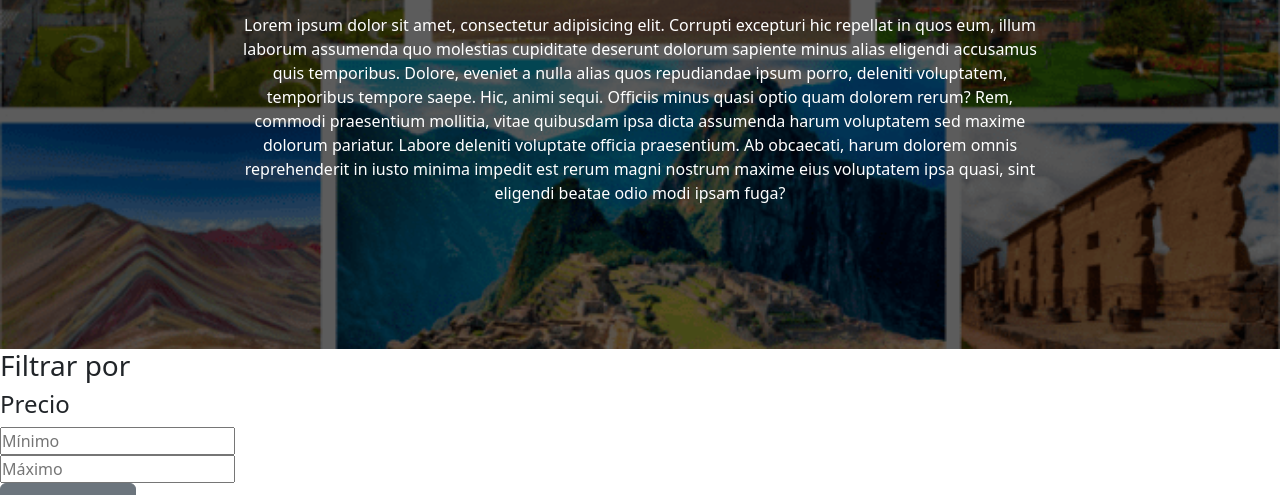
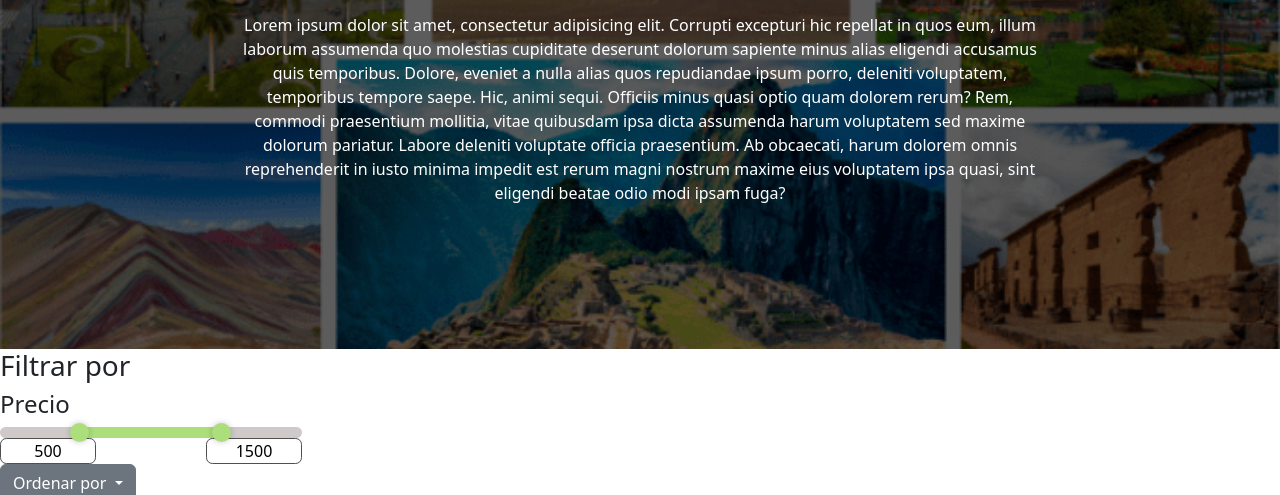
Before and after one commit to AlexandraRamirezz/Hecho-en-Peru, a plain HTML site: page pages/catalogo.html in a window 1280 px wide. Shown: the part 245-740 px from the top of the page. Drawn offline with nearby package versions, Linux system fonts and the light colour scheme.

Commit message:
G - Añadí Range Slider al filtro de catálogo

```diff
--- /dev/null
+++ b/js/catalogo.js
@@ -0,0 +1,41 @@
+//Range slider
+
+const rangeInput = document.querySelectorAll(".range-input input"), priceInput = document.querySelectorAll(".price-input input"), range = document.querySelector(".slider .progress");
+
+let priceGap = 50;
+
+priceInput.forEach(input =>{
+    input.addEventListener("input", e=>{
+        let minPrice = parseInt(priceInput[0].value),
+        maxPrice = parseInt(priceInput[1].value);
+
+        if((maxPrice - minPrice >= priceGap) && maxPrice <= rangeInput[1].max){
+            if(e.target.className === "precio_minimo"){
+                rangeInput[0].value = minPrice;
+                range.style.left = ((minPrice/rangeInput[0].max)*100) + "%";
+            }else{
+                rangeInput[1].value = maxPrice;
+                range.style.right = 100 - (maxPrice / rangeInput[1].max) * 100 + "%";
+            }
+        }
+    });
+});
+
+rangeInput.forEach(input =>{
+    input.addEventListener("input", e =>{
+        let minVal = parseInt(rangeInput[0].value), maxVal = parseInt(rangeInput[1].value);
+
+        if((maxVal - minVal) < priceGap){
+            if(e.target.className === "range-min"){
+                rangeInput[0].value = maxVal - priceGap;
+            }else{
+                rangeInput[1].value = minVal + priceGap;
+            }
+        }else{
+            priceInput[0].value = minVal;
+            priceInput[1].value = maxVal;
+            range.style.left = ((minVal / rangeInput[0].max) * 100) + "%";
+            range.style.right = 100 - (maxVal/rangeInput[1].max)*100 + "%";
+        }
+    });
+});
--- a/pages/catalogo.html
+++ b/pages/catalogo.html
@@ -75,8 +75,17 @@
                 <h3>Filtrar por</h3>
                 <div class="f-precio">
                     <h4>Precio</h4>
-                    <input type="number" id="precio_minimo" placeholder="Mínimo">
-                    <input type="number" id="precio_maximo" placeholder="Máximo">
+                    <div class="slider">
+                        <div class="progress"></div>
+                    </div>
+                    <div class="range-input">
+                        <input type="range" class="range-min" min="10" max="2000" value="500" step="10" style="cursor:pointer">
+                        <input type="range" class="range-max" min="10" max="2000" value="1500" step="10" style="cursor:pointer">
+                    </div>
+                    <div class="price-input">
+                        <input type="number" class="precio_minimo" placeholder="Mínimo" value="500">
+                        <input type="number" class="precio_maximo" placeholder="Máximo" value="1500">
+                    </div>
                 </div>
 
                 <div class="f-ordenar-por dropdown">
@@ -292,6 +301,7 @@
         </div>
     </footer>
 
+
     <script src="https://unpkg.com/aos@2.3.1/dist/aos.js"></script>
     <script>
         AOS.init();
@@ -300,5 +310,6 @@
     <script src="https://cdn.jsdelivr.net/npm/bootstrap@5.3.0-alpha1/dist/js/bootstrap.bundle.min.js"
         integrity="sha384-w76AqPfDkMBDXo30jS1Sgez6pr3x5MlQ1ZAGC+nuZB+EYdgRZgiwxhTBTkF7CXvN"
         crossorigin="anonymous"></script>
+    <script src="../js/catalogo.js"></script>
 </body>
 </html>
--- a/scss/_page-catalogo.scss
+++ b/scss/_page-catalogo.scss
@@ -0,0 +1,77 @@
+.container-catalogo {
+    .filtro {
+        .f-precio{
+            .price-input {
+                display: flex;
+                flex-wrap: wrap;
+                justify-content: space-between;
+                input {
+                    width: 6rem;
+                    font-size: 1rem;
+                    text-align: center;
+                    font-family: $font-family_1;
+                    border-radius: 0.4rem;
+                    border: solid #4F4F4F 1px;
+                    &[type="number"]::-webkit-inner-spin-button {
+                        -webkit-appearance: none;
+                    }
+                    &[type="number"]::-webkit-outer-spin-button {
+                        -webkit-appearance: none;
+                    }
+                }
+            }
+            .slider {
+                height: 0.7rem;
+                position: relative;
+                border-radius: 0.6rem;
+                background-color: #CFC9C9;
+                .progress {
+                    height: 100%;
+                    position: absolute;
+                    left: 25%;
+                    right: 25%;
+                    border-radius: 0.6rem;
+                    background-color: #ACDE7B;
+                }
+            }
+            .range-input {
+                position: relative;
+                input {
+                    -webkit-appearance: none;
+                    position: absolute;
+                    top: -0.7rem;
+                    width: 100%;
+                    height: 0.7rem;
+                    background: none;
+                    pointer-events: none;
+                    &[type="range"]::-webkit-slider-thumb {
+                        -webkit-appearance: none;
+                        height: 1.2rem;
+                        width: 1.2rem;
+                        border-radius: 50%;
+                        background-color: #ACDE7B;
+                        box-shadow: 0 0 0.4rem rgba(0, 0, 0, 0.219);
+                        pointer-events: auto;
+                    }
+                }
+                /*.range-min::-webkit-slider-thumb{
+                    -webkit-appearance: none;
+                    height: 0.7rem;
+                    width: 20%;
+                    border-radius: 0.6rem;
+                    background-color: #ACDE7B;
+                    pointer-events: auto;
+                }
+                .range-max::-webkit-slider-thumb{
+                    -webkit-appearance: none;
+                    height: 1.2rem;
+                    width: 1.2rem;
+                    border-radius: 50%;
+                    background-color: #ACDE7B;
+                    box-shadow: 0 0 0.4rem rgba(0, 0, 0, 0.219);
+                    pointer-events: auto;
+                }*/
+            }
+        }
+    }
+}
```
Also changed, not shown: css/style.css, 1 other file.
